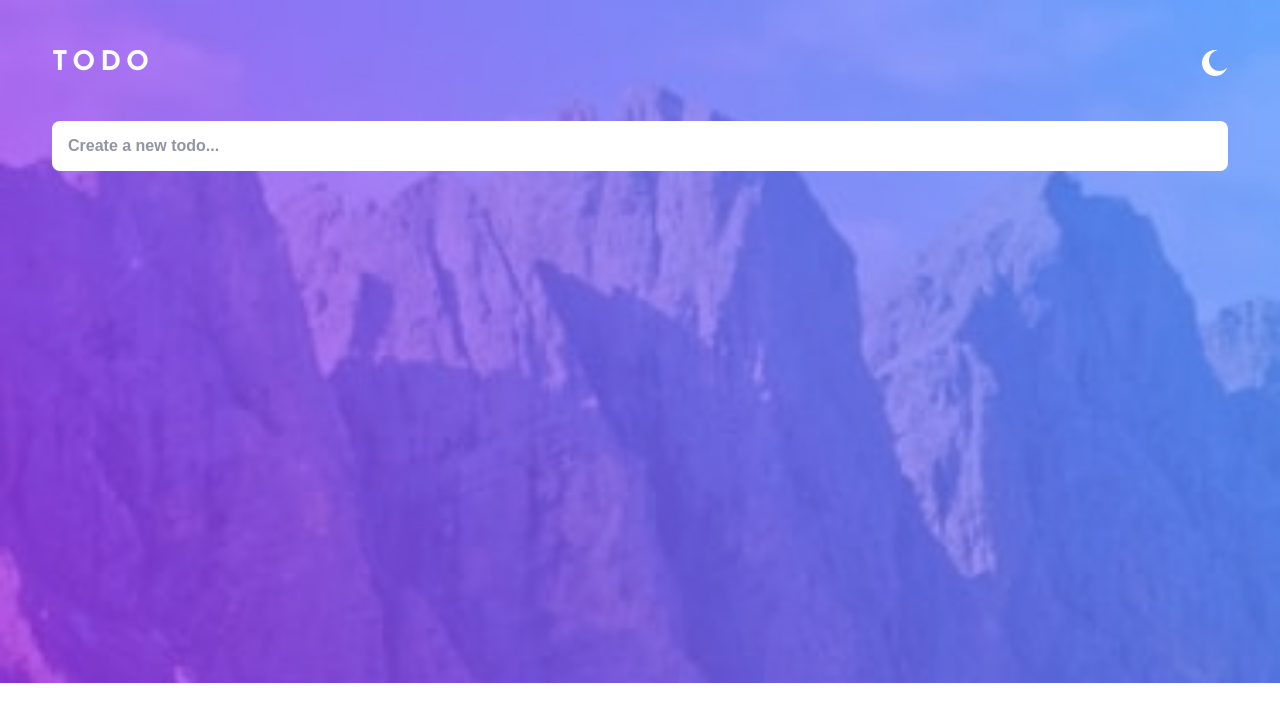
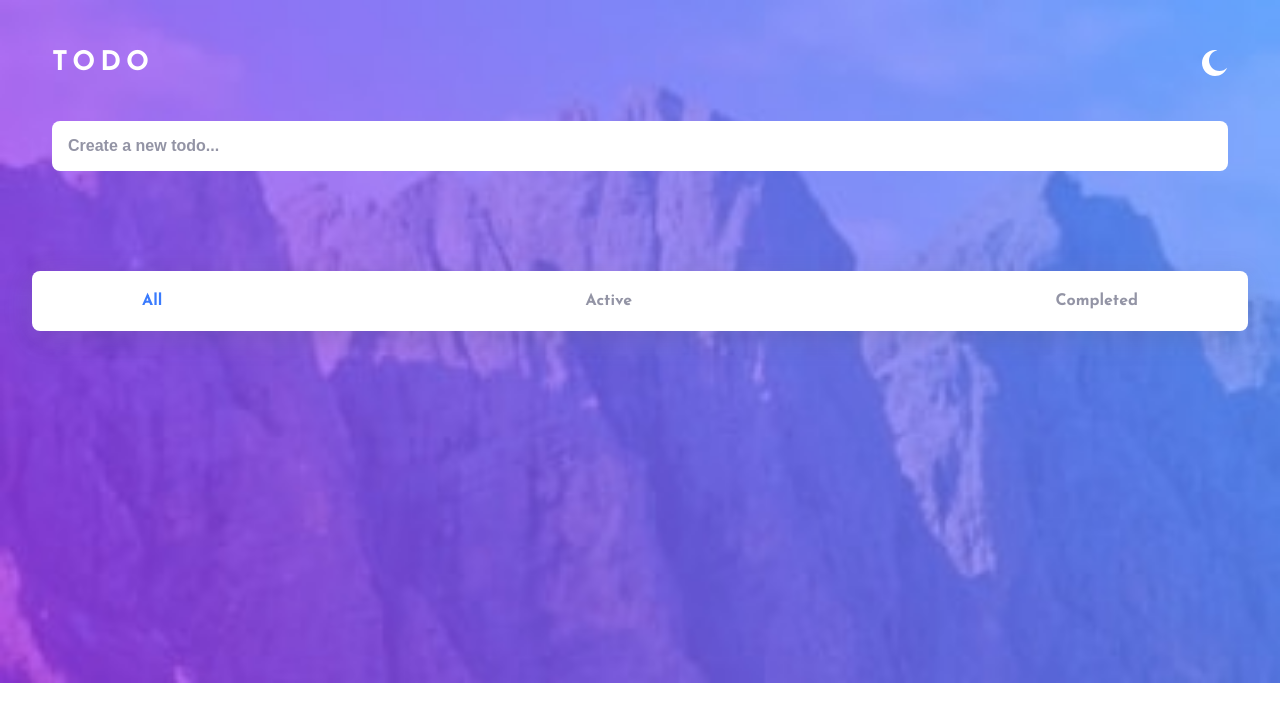
Before and after one commit to MarioBanovac/todoapp-rtk, a React (Create React App) app: page / in a window 1280 px wide. Shown: the top 722 px of the page. Built offline with nearby package versions, Linux system fonts and the light colour scheme.

Commit message:
todo sorting added

```diff
--- a/src/App.js
+++ b/src/App.js
@@ -5,6 +5,7 @@ import {
   StyledContainer,
   StyledHeader,
   StyledTodoList,
+  StyledFilterContainer,
 } from "ui";
 
 function App() {
@@ -14,6 +15,7 @@ function App() {
       <StyledContainer>
         <StyledHeader />
         <StyledTodoList />
+        <StyledFilterContainer />
       </StyledContainer>
     </ThemeProvider>
   );
--- a/src/app/store.js
+++ b/src/app/store.js
@@ -10,15 +10,18 @@ import {
 } from "redux-persist";
 import storage from "redux-persist/lib/storage";
 import todoSlice from "features/todo/todoSlice";
+import filterSlice from "features/filter/filterSlice";
 
 const rootReducer = combineReducers({
   todos: todoSlice,
+  filter: filterSlice,
 });
 
 const persistConfig = {
   key: "root",
   version: 1,
   storage,
+  blacklist: ["filter"],
 };
 
 const persistedReducer = persistReducer(persistConfig, rootReducer);
--- /dev/null
+++ b/src/components/FilterButton/FilterButton.js
@@ -0,0 +1,8 @@
+function FilterButton({ className, text, handleClick }) {
+  return (
+    <button onClick={() => handleClick(text)} className={className}>
+      {text}
+    </button>
+  );
+}
+export default FilterButton;
--- /dev/null
+++ b/src/components/FilterButton/index.js
@@ -0,0 +1 @@
+export { default } from "./FilterButton";
--- /dev/null
+++ b/src/components/FilterContainer/FilterContainer.js
@@ -0,0 +1,52 @@
+import { useDispatch } from "react-redux";
+import { useState } from "react";
+import { ContentContainer, StyledFilterButton } from "ui";
+import { changeFilter } from "features/filter/filterSlice";
+
+function FilterContainer({ className }) {
+  const dispatch = useDispatch();
+  const [buttonValues, setButtonValues] = useState([
+    {
+      isActive: true,
+      text: "All",
+      id: 0,
+    },
+    {
+      isActive: false,
+      text: "Active",
+      id: 1,
+    },
+    {
+      isActive: false,
+      text: "Completed",
+      id: 2,
+    },
+  ]);
+
+  const handleClick = (text) => {
+    const newValues = buttonValues.map((value) => {
+      if (value.text !== text) {
+        value.isActive = false;
+      } else {
+        value.isActive = true;
+      }
+      return value;
+    });
+    setButtonValues(newValues);
+    dispatch(changeFilter(text));
+  };
+
+  return (
+    <ContentContainer className={className}>
+      {buttonValues.map(({ isActive, text, id }) => (
+        <StyledFilterButton
+          key={id}
+          isActive={isActive}
+          text={text}
+          handleClick={handleClick}
+        />
+      ))}
+    </ContentContainer>
+  );
+}
+export default FilterContainer;
--- /dev/null
+++ b/src/components/FilterContainer/index.js
@@ -0,0 +1 @@
+export { default } from "./FilterContainer";
--- a/src/components/TodoList/TodoList.js
+++ b/src/components/TodoList/TodoList.js
@@ -3,15 +3,24 @@ import { ContentContainer, StyledTodoItem, StyledTodoFooter } from "ui";
 
 export default function TodoList(props) {
   const todos = useSelector((state) => state.todos);
+  let filtertedTodos = [];
+  const { filterValue } = useSelector((state) => state.filter);
+  if (filterValue === "All") {
+    filtertedTodos = todos;
+  } else if (filterValue === "Active") {
+    filtertedTodos = todos.filter((todo) => !todo.isCompleted);
+  } else {
+    filtertedTodos = todos.filter((todo) => todo.isCompleted);
+  }
   const { className } = props;
   return (
     <ContentContainer className={className}>
       <ul className={className}>
-        {todos.map((todo) => (
+        {filtertedTodos.map((todo) => (
           <StyledTodoItem key={todo.id} todo={todo} />
         ))}
       </ul>
-      {todos.length > 0 && <StyledTodoFooter todos={todos} />}
+      {filtertedTodos.length > 0 && <StyledTodoFooter todos={todos} />}
     </ContentContainer>
   );
 }
--- a/src/components/index.js
+++ b/src/components/index.js
@@ -4,3 +4,5 @@ export { default as TodoItem } from "./TodoItem";
 export { default as Checkbox } from "./Checkbox";
 export { default as Span } from "./Span";
 export { default as TodoFooter } from "./TodoFooter";
+export { default as FilterContainer } from "./FilterContainer";
+export { default as FilterButton } from "./FilterButton";
--- /dev/null
+++ b/src/features/filter/filterSlice.js
@@ -0,0 +1,19 @@
+import { createSlice } from "@reduxjs/toolkit";
+
+const initialState = {
+  filterValue: "All",
+};
+
+export const filterSlice = createSlice({
+  name: "filter",
+  initialState,
+  reducers: {
+    changeFilter: (state, action) => {
+      state.filterValue = action.payload;
+    },
+  },
+});
+
+export const { changeFilter } = filterSlice.actions;
+
+export default filterSlice.reducer;
--- a/src/ui/index.js
+++ b/src/ui/index.js
@@ -14,6 +14,8 @@ import {
   Checkbox,
   Span,
   TodoFooter,
+  FilterContainer,
+  FilterButton,
 } from "components";
 
 export const GlobalStyle = createGlobalStyle`
@@ -67,8 +69,8 @@ export const lightTheme = {
   active: "hsl(220, 98%, 61%)",
   checkBg: "linear-gradient(#57ddff,#c058f3)",
   complete: "hsl(236, 33%, 92%)",
-  fontNormal: 400,
-  fontBold: 700,
+  fontNormal: "400",
+  fontBold: "700",
 };
 
 export const StyledContainer = styled.div`
@@ -139,7 +141,7 @@ export const StyledHeader = styled(Header)`
 
 export const StyledTodoList = styled(TodoList)`
   border-radius: 8px;
-  box-shadow: 0 10px 25px -15px;
+  box-shadow: rgba(100, 100, 111, 0.2) 0px 7px 29px 0px;
   text-align: center;
   max-height: 500px;
   overflow: auto;
@@ -230,13 +232,35 @@ export const StyledTodoFooter = styled(TodoFooter)`
   padding: 0 3rem;
   color: ${({ theme }) => theme.secondaryText};
   > span {
-    font-size: 16px;
+    font-size: 1.6rem;
   }
 
   > button {
     cursor: pointer;
     font-family: inherit;
     color: inherit;
-    font-size: 16px;
+    font-size: 1.6rem;
   }
 `;
+
+export const StyledFilterContainer = styled(FilterContainer)`
+  margin: 5rem auto 0 auto;
+  background-color: #fff;
+  box-shadow: rgba(100, 100, 111, 0.2) 0px 7px 29px 0px;
+  min-height: 60px;
+  text-align: center;
+  border-radius: 8px;
+  display: flex;
+  align-items: center;
+  justify-content: space-between;
+  padding: 1rem 11rem;
+`;
+
+export const StyledFilterButton = styled(FilterButton)`
+  font-weight: ${({ theme }) => theme.fontBold};
+  color: ${({ theme, isActive }) =>
+    isActive ? theme.active : theme.secondaryText};
+  font-family: inherit;
+  font-size: 1.6rem;
+  cursor: pointer;
+`;
```
